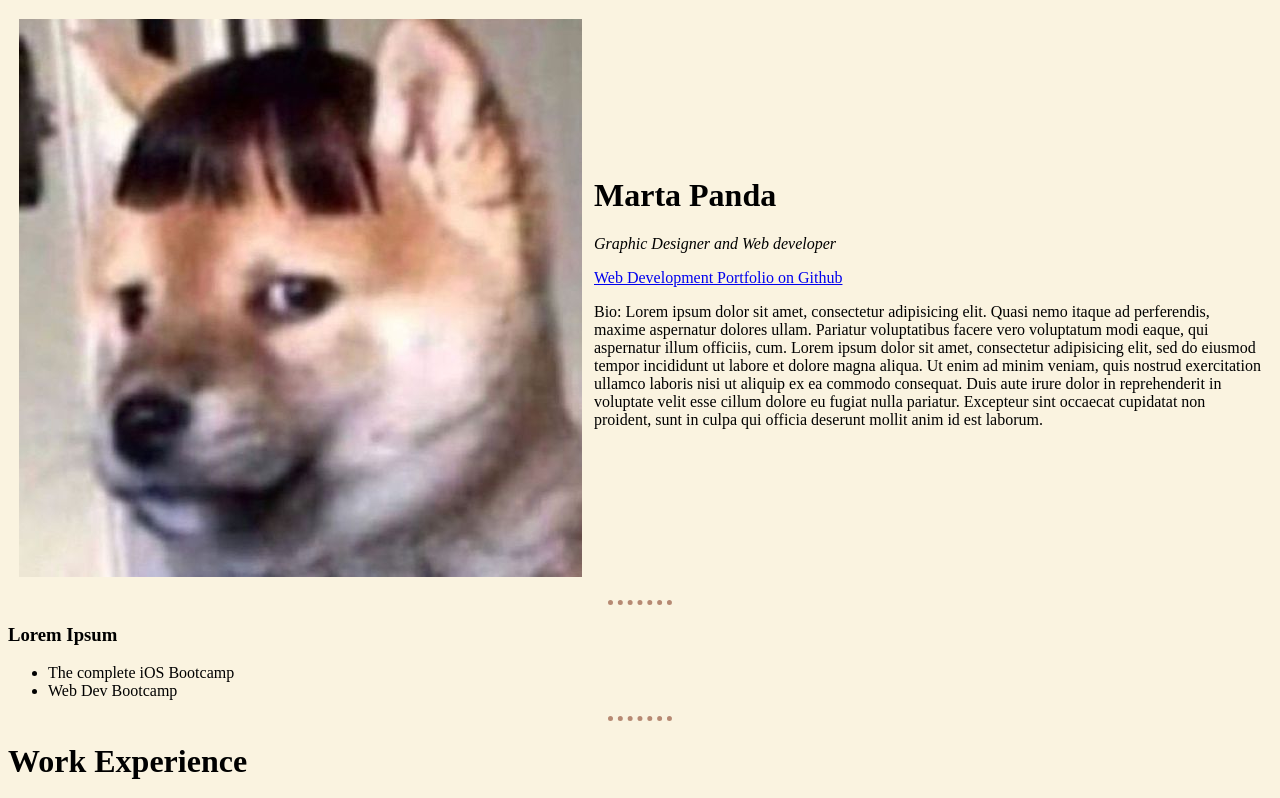
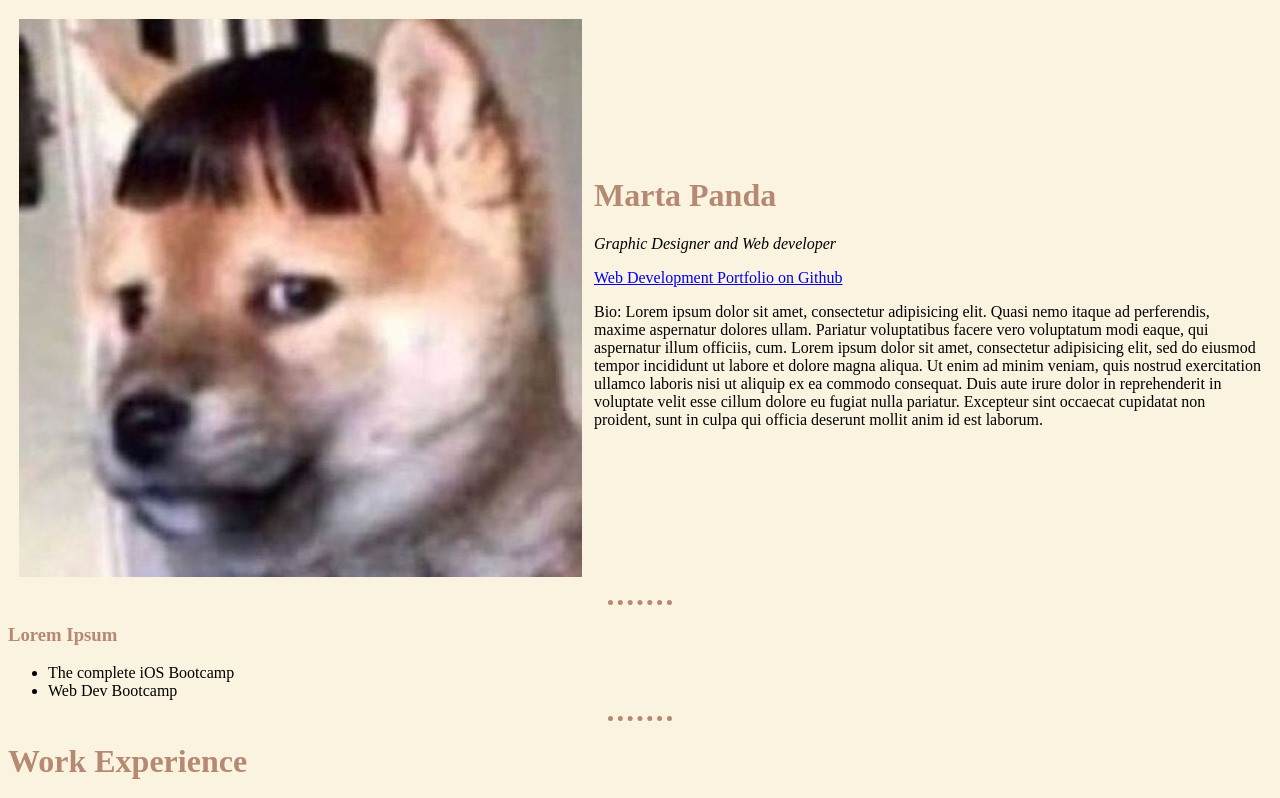
Before and after one commit to martapanda-git/1.Personal_Site, a plain HTML site: page index.html in a window 1280 px wide. Shown: the top 798 px of the page. Drawn offline with Linux system fonts and the light colour scheme.

Commit message:
updated CSS file

```diff
--- a/css/style.css
+++ b/css/style.css
@@ -10,3 +10,7 @@ hr {
   border-width: 5px;
 
 }
+
+h1, h3 {
+  color: #b68973;
+}
```
